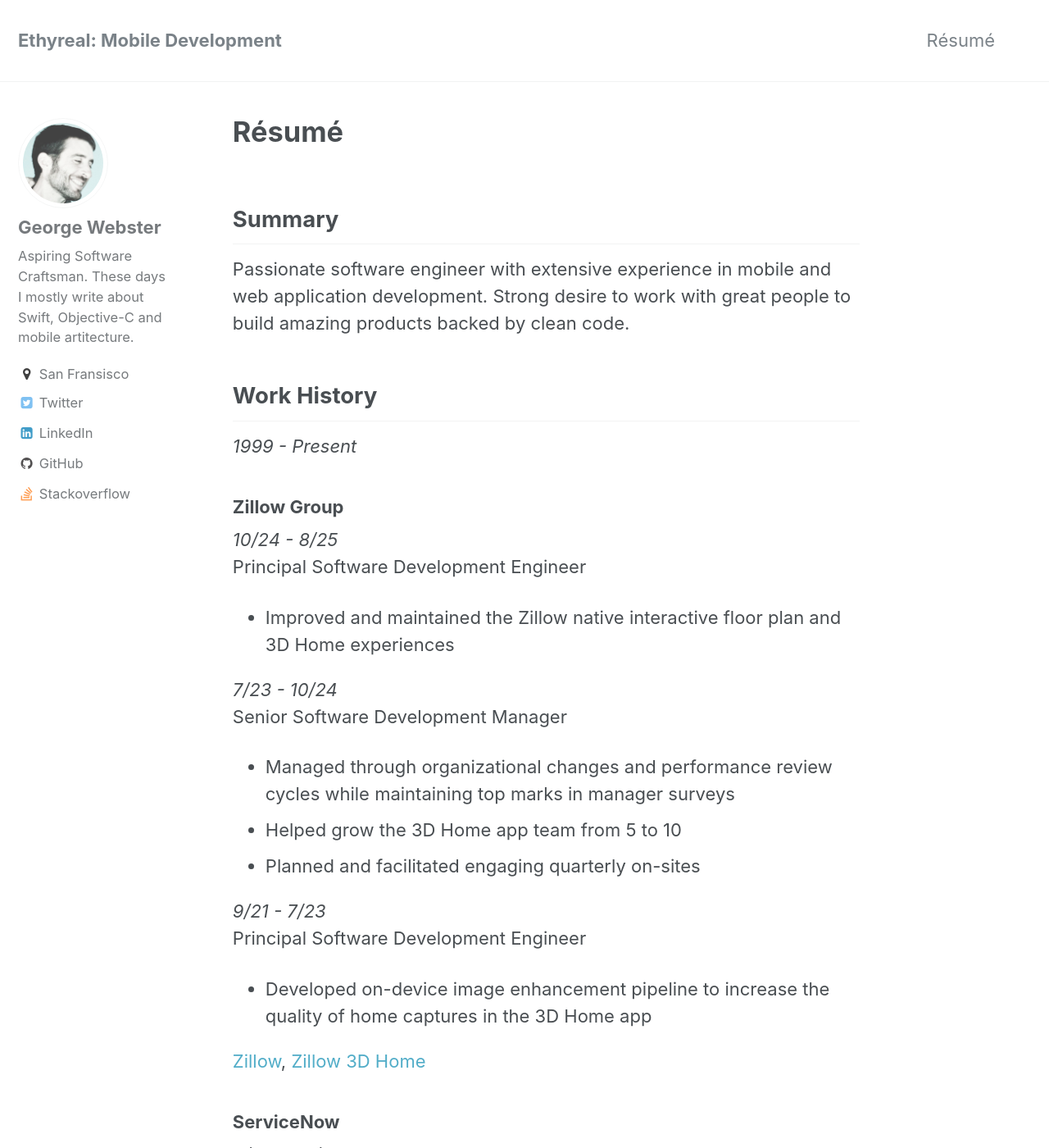
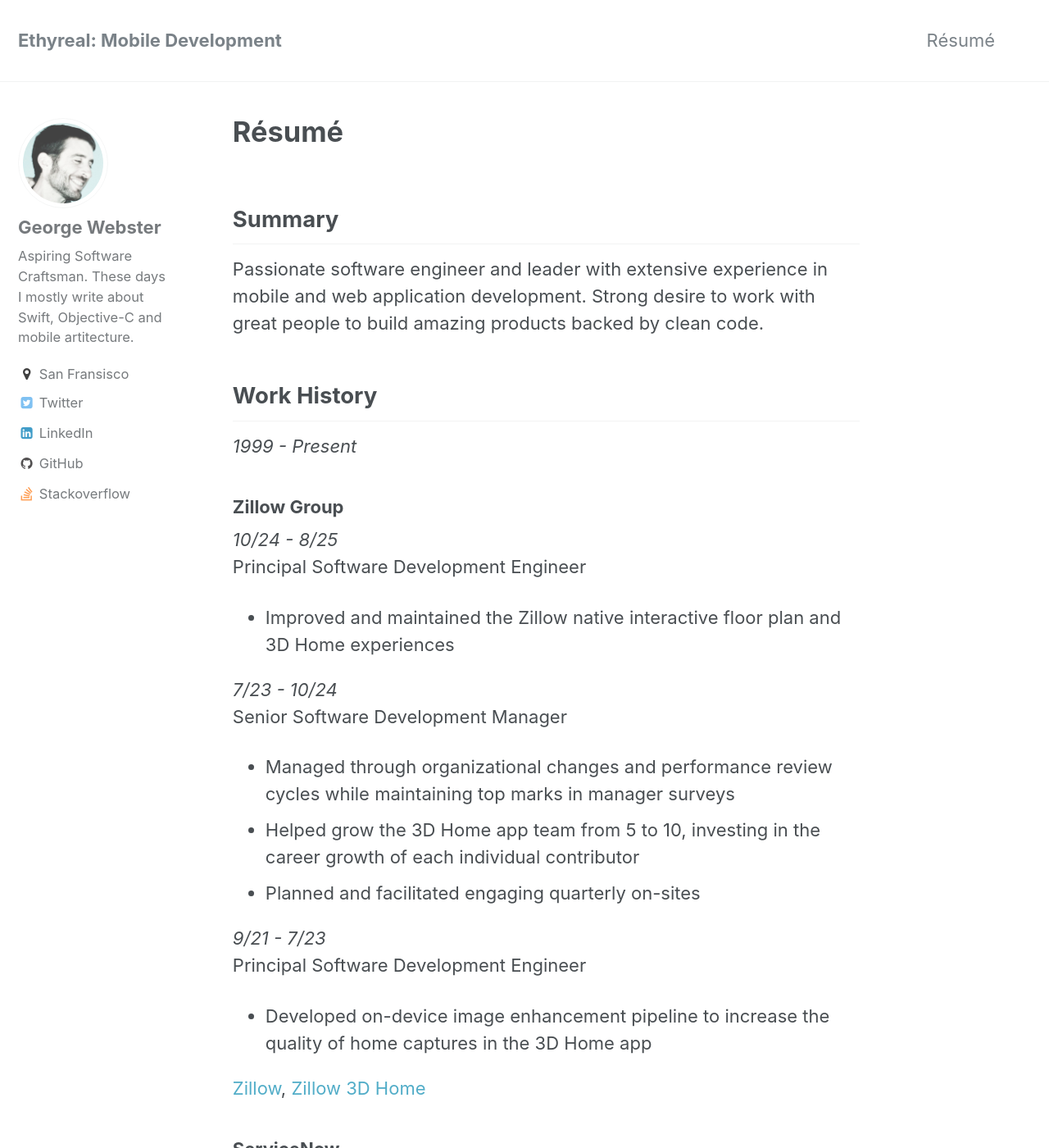
Before and after one commit to ethyreal/ethyreal.com, a Jekyll site: the page built from _pages/resume.md, in a window 1280 px wide and 1400 px high. Shown: the whole window at 82% size. Built offline with Jekyll 4.4.1, drawn with Linux system fonts in a browser that asks for light colours.

Commit message:
resume tweaks

```diff
--- a/_pages/resume.md
+++ b/_pages/resume.md
@@ -6,7 +6,7 @@ permalink: /Résumé/
 
 ## Summary ##
 
-Passionate software engineer with extensive experience in mobile and web application development.  Strong desire to work with great people to build amazing products backed by clean code.
+Passionate software engineer and leader with extensive experience in mobile and web application development.  Strong desire to work with great people to build amazing products backed by clean code.
 
 
 ## Work History ##
@@ -24,7 +24,7 @@ _7/23 - 10/24_
 Senior Software Development Manager
 
 - Managed through organizational changes and performance review cycles while maintaining top marks in manager surveys
-- Helped grow the 3D Home app team from 5 to 10
+- Helped grow the 3D Home app team from 5 to 10, investing in the career growth of each individual contributor
 - Planned and facilitated engaging quarterly on-sites
 
 _9/21 - 7/23_
```
